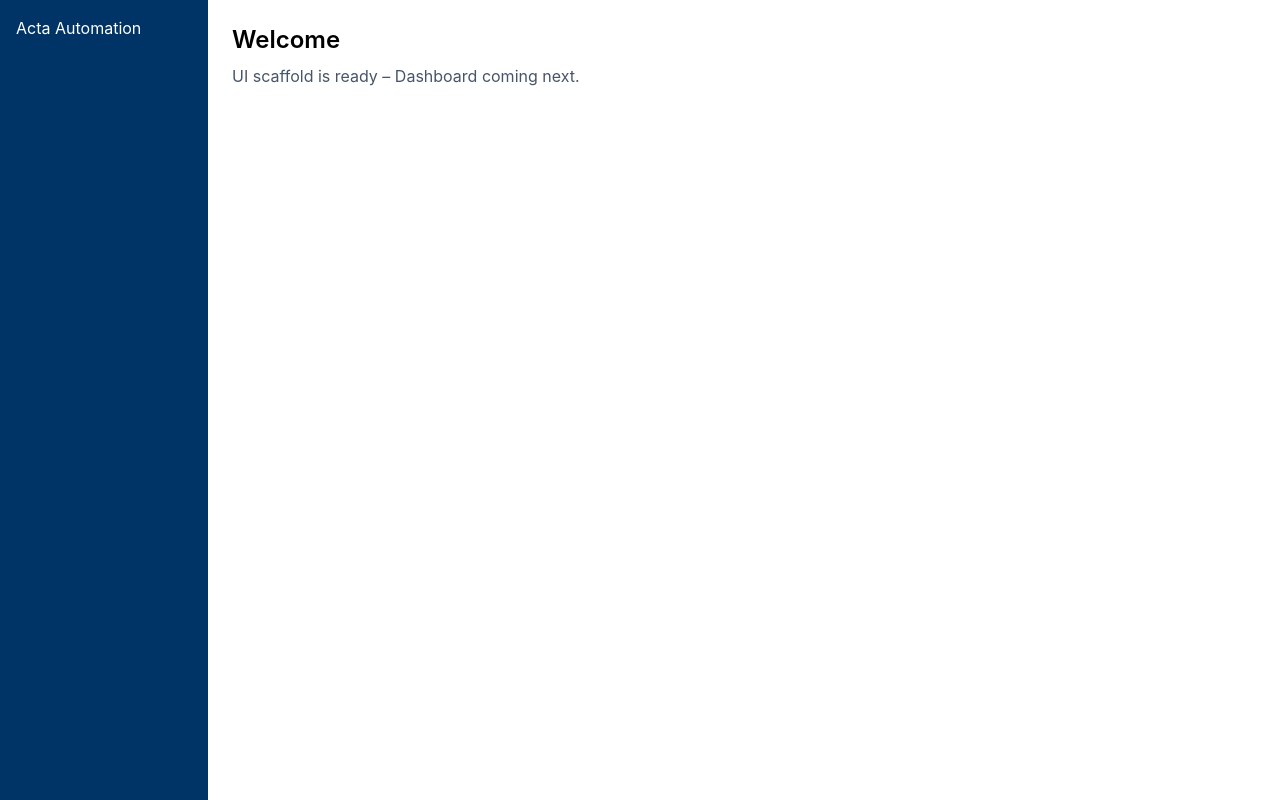
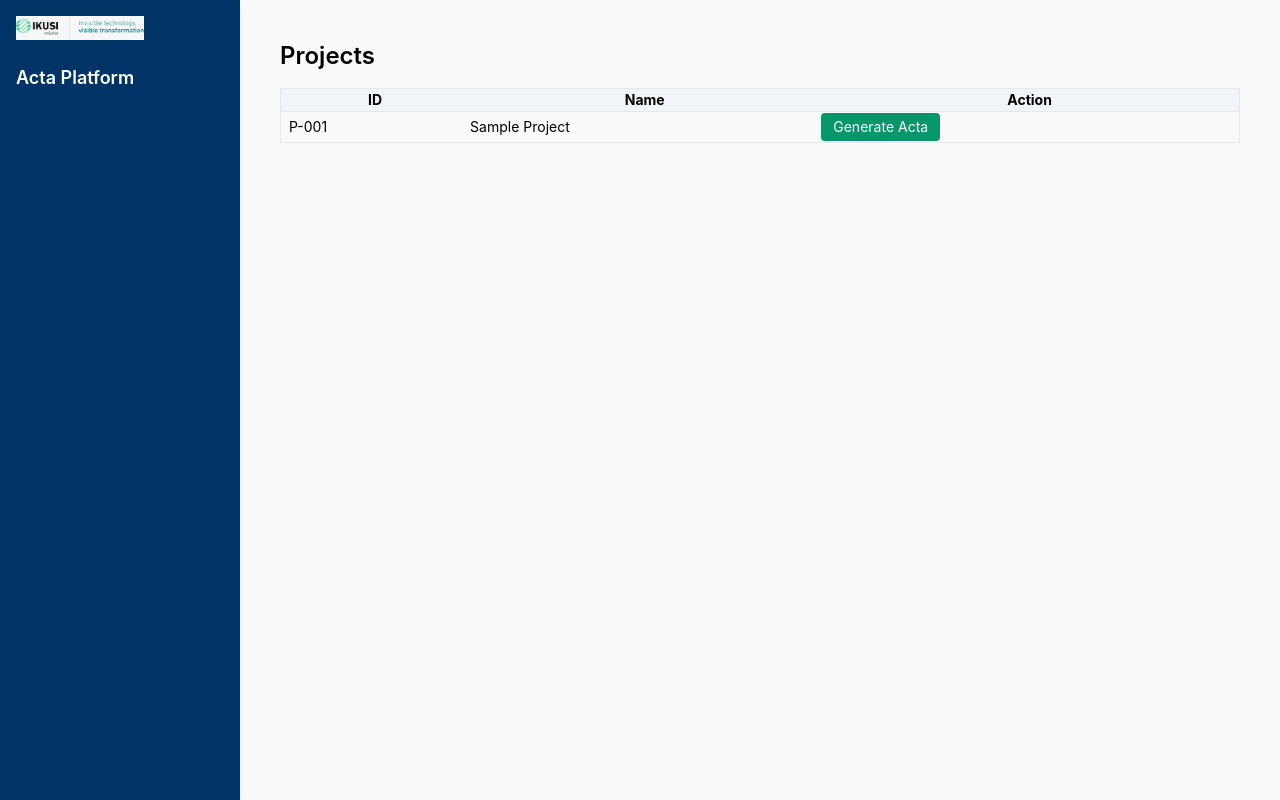
Before and after one commit to valencia94/acta-ui, a React (Vite) app: page / in a window 1280 px wide. Built offline with nearby package versions, Linux system fonts and the light colour scheme; the HTML template or start-up script is replaced by a standard one.

Commit message:
Update App.tsx

```diff
--- a/src/App.tsx
+++ b/src/App.tsx
@@ -1,15 +1,26 @@
+import { BrowserRouter, Routes, Route } from "react-router-dom";
+import Dashboard from "./pages/Dashboard";
 import "./index.css";
 
 export default function App() {
   return (
-    <div className="min-h-screen flex">
-      <aside className="w-52 bg-cvdex text-white p-4">Acta Automation</aside>
-      <main className="flex-1 p-6">
-        <h1 className="text-2xl font-semibold">Welcome</h1>
-        <p className="mt-2 text-slate-600">
-          UI scaffold is ready – Dashboard coming next.
-        </p>
-      </main>
-    </div>
+    <BrowserRouter>
+      <div className="min-h-screen flex bg-gray-50 font-sans">
+        <aside className="w-60 bg-cvdex text-white p-4 text-lg font-semibold shadow-md">
+          <img
+            src="/assets/ikusi-logo.png"
+            alt="Ikusi Logo"
+            className="w-32 mb-6"
+          />
+          Acta Platform
+        </aside>
+        <main className="flex-1 p-6">
+          <Routes>
+            <Route path="/" element={<Dashboard />} />
+            {/* Future routes go here */}
+          </Routes>
+        </main>
+      </div>
+    </BrowserRouter>
   );
 }
```
